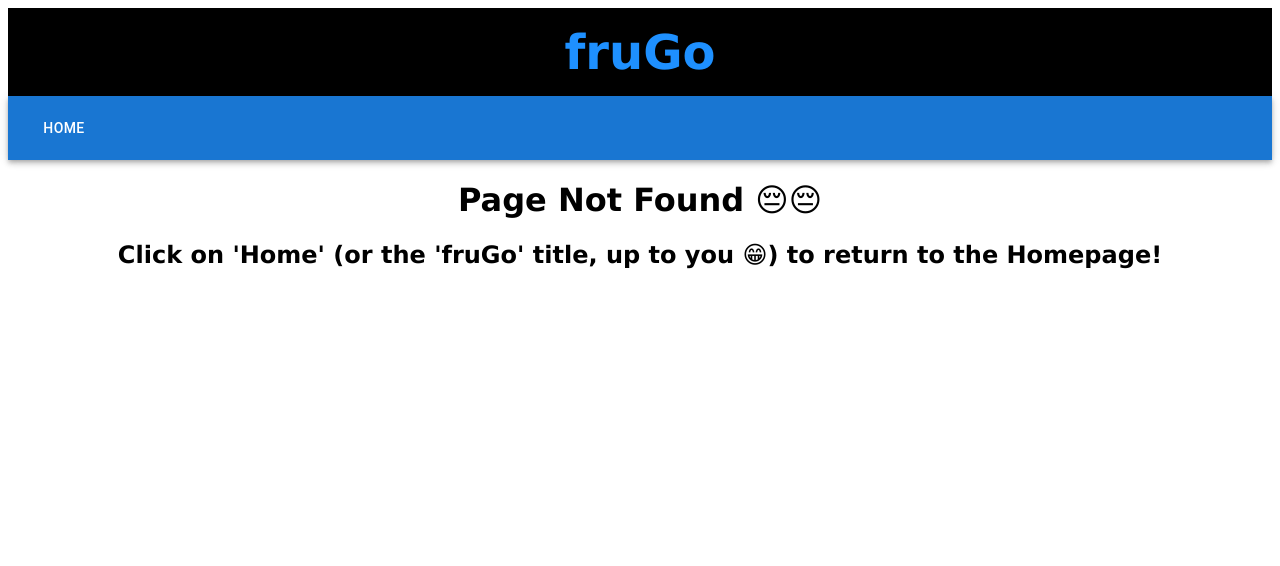
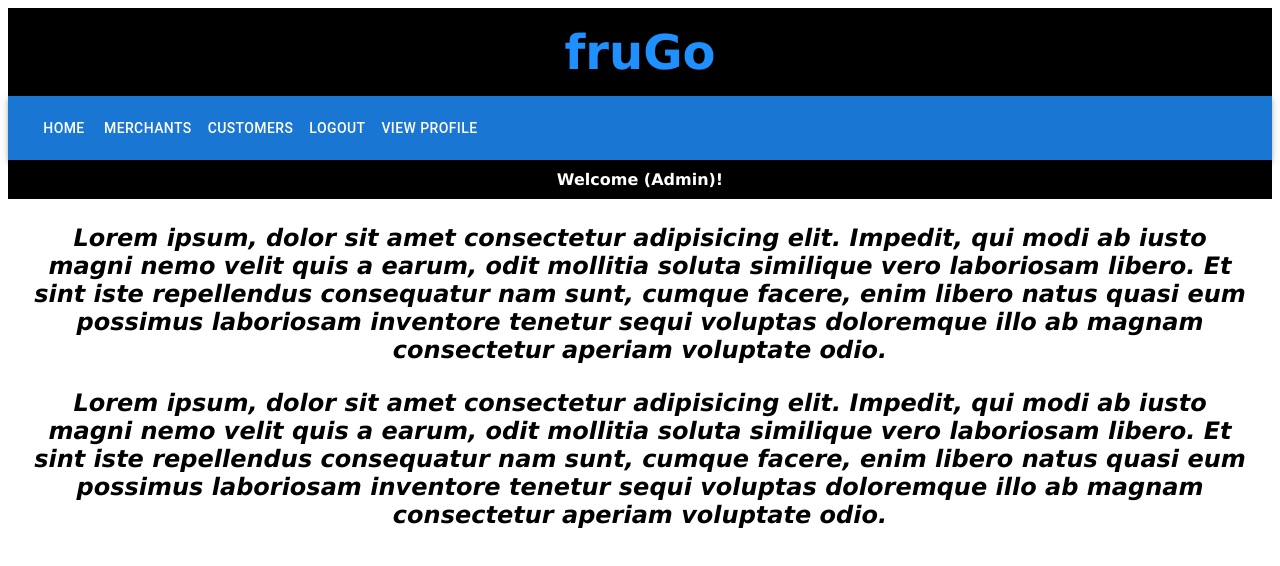
Before and after one commit to liwaahaddara/frugo-fullstack, a React (Create React App) app: page /admin in a window 1280 px wide. Before the commit this address had no page. Shown: the top 566 px of the page. Built offline with nearby package versions, Linux system fonts and the light colour scheme.

Commit message:
created AdminHomePage

```diff
--- a/src/App.jsx
+++ b/src/App.jsx
@@ -20,6 +20,9 @@ import MerchantHomePage from './components/MerchantPages/MerchantHomePage';
 import MerchantProductsPage from './components/MerchantPages/MerchantProductsPage';
 import MerchantAddProduct from './components/MerchantPages/MerchantAddProduct';
 import MerchantOrders from './components/MerchantPages/MerchantOrders';
+
+// imports for the 'Admin' user'
+import AdminHomePage from './components/AdminPages/AdminHomePage';
 
 function App() {
   return (
@@ -53,6 +56,7 @@ function App() {
         <Route exact path='merchant/add-product' element={<MerchantAddProduct />} />
         <Route exact path='merchant/orders' element={<MerchantOrders />} />
 
+        <Route exact path='admin' element={<AdminHomePage />} />
 
         <Route exact path="*" element={<NotFound />} />
       </Routes>
--- /dev/null
+++ b/src/components/AdminPages/AdminHomePage.jsx
@@ -0,0 +1,17 @@
+// UI Components for HomePage
+import AdminNavBar from "../NavBar/AdminNavBar"
+import DummyTextGroup from "../DummyText"
+
+
+
+export default function AdminHomePage() {
+    return (
+        <>
+            <AdminNavBar />
+            <div className="user-info">
+                <span> Welcome (Admin)!</span>
+            </div>
+            <DummyTextGroup />
+        </>
+    )
+}
--- /dev/null
+++ b/src/components/NavBar/AdminNavBar.jsx
@@ -0,0 +1,62 @@
+import { AppBar, Box, Container, Toolbar, Button } from "@mui/material"
+import { NavLink } from "react-router-dom"
+
+
+export default function AdminNavBar() {
+    const navBarItems = [
+        {
+            title: "Home",
+            linkTo: "/admin",
+        },
+        {
+            title: "Merchants",
+            linkTo: "/admin/merchant-list",
+        },
+        {
+            title: "Customers",
+            linkTo: "/admin/customer-list",
+        },
+        {
+            title: "Logout",
+            linkTo: "/",
+        },
+        {
+            title: "View Profile",
+            linkTo: "/admin/profile",
+        },
+    ]
+
+
+    return (
+        <AppBar position="static">
+            <Container maxWidth="xl">
+                <Toolbar disableGutters>
+                    <Box sx={{ flexGrow: 1, display: "flex" }}>
+                        {navBarItems.map((item) => {
+                            return (
+                                <NavLink
+                                    key={item.title}
+                                    style={{
+                                        textDecoration: "none",
+                                    }
+                                    }
+                                    to={item.linkTo}
+                                >
+                                    <Button
+                                        sx={{
+                                            my: 1,
+                                            color: "white",
+                                            display: "block",
+                                        }}
+                                    >
+                                        {item.title}
+                                    </Button>
+                                </NavLink>
+                            )
+                        })}
+                    </Box>
+                </Toolbar>
+            </Container>
+        </AppBar>
+    )
+}
```
